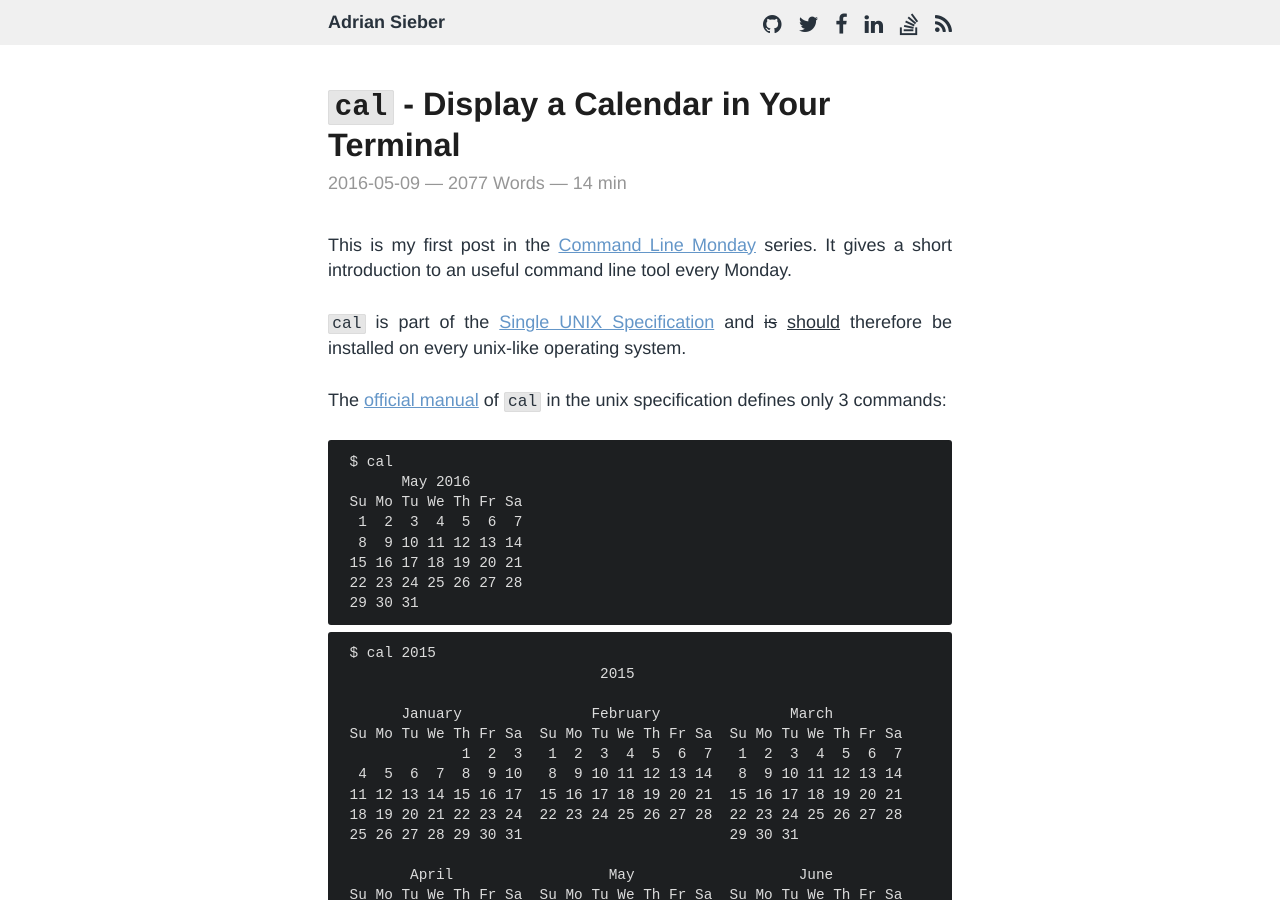
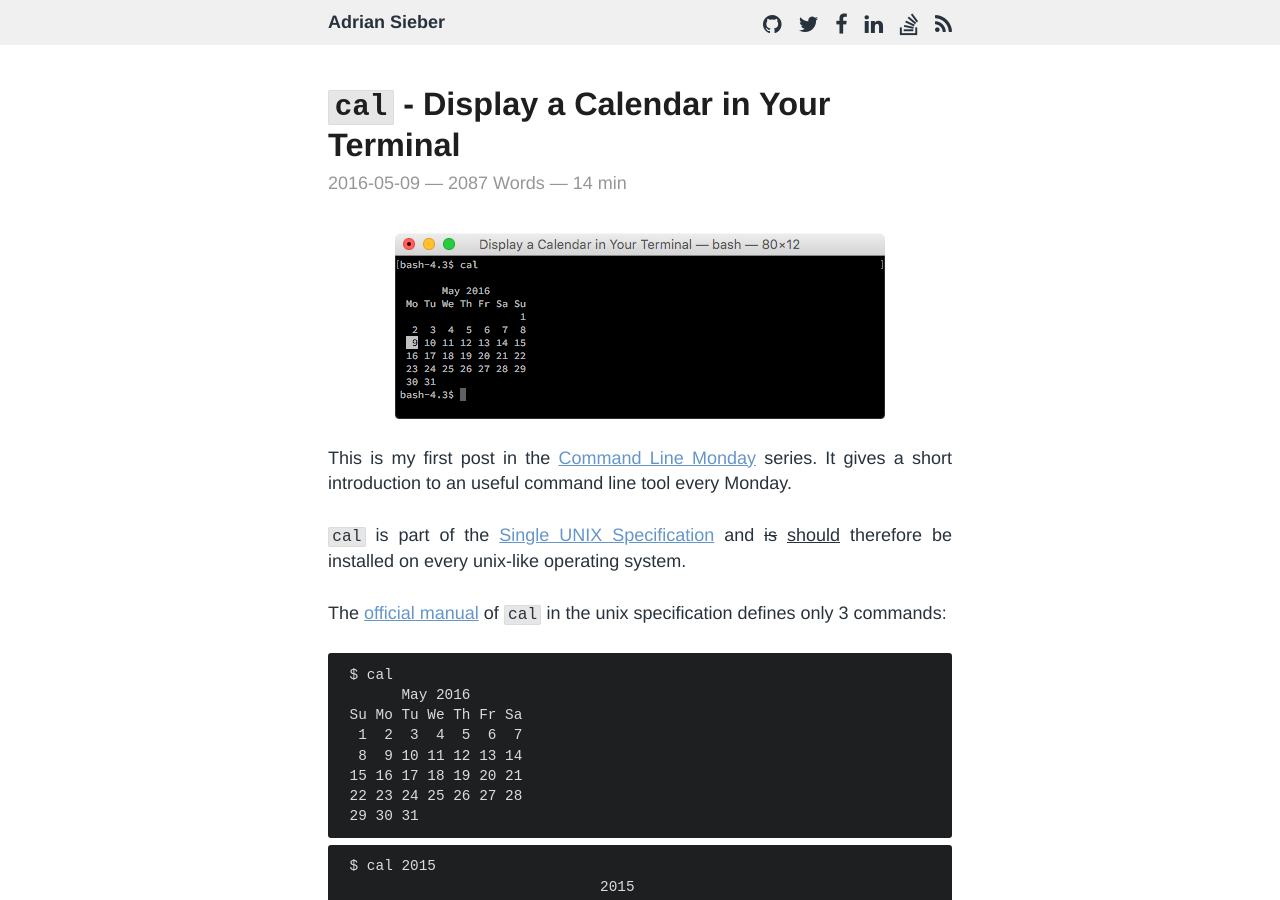
Before and after one commit to ad-si/adriansieber-com, a Jekyll site: the page built from _posts/2016-05-09-cal-display-calendar-in-terminal.md, in a window 1280 px wide and 900 px high. Built offline with Jekyll 4.4.1, drawn with Linux system fonts in a browser that asks for light colours; nearby versions of some CDN libraries; comment, search, counter and statistics services are not loaded.

Commit message:
Add screenshot of "cal" execution

```diff
--- a/_posts/2016-05-09-cal-display-calendar-in-terminal.md
+++ b/_posts/2016-05-09-cal-display-calendar-in-terminal.md
@@ -8,6 +8,8 @@ title: '<code>cal</code> - Display a Calendar in Your Terminal'
       font-size: 0.7em;
    }
 </style>
+
+![Screenshot of command line execution of `cal`](/img/cal-screenshot.png)
 
 This is my first post in the
 [Command Line Monday](/command-line-monday) series.
```
Also changed, not shown: img/cal-screenshot.png (added).
